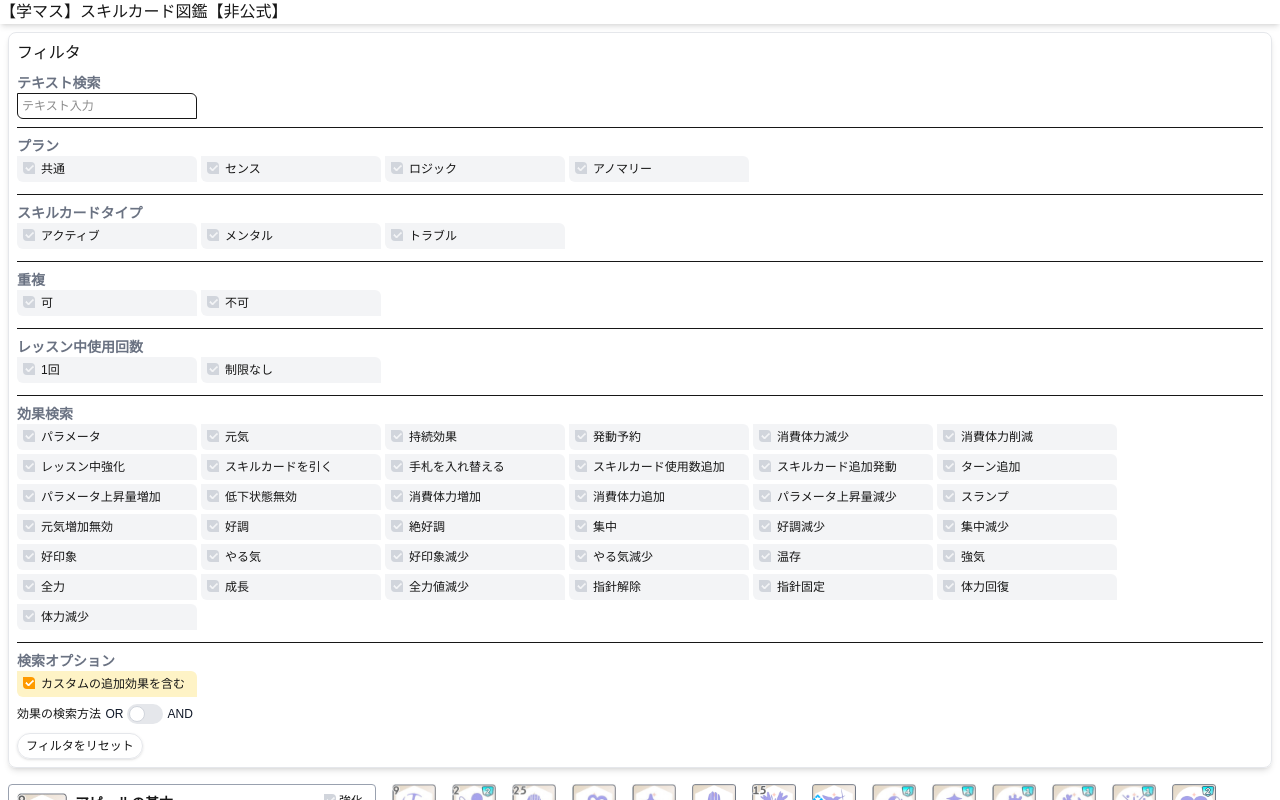
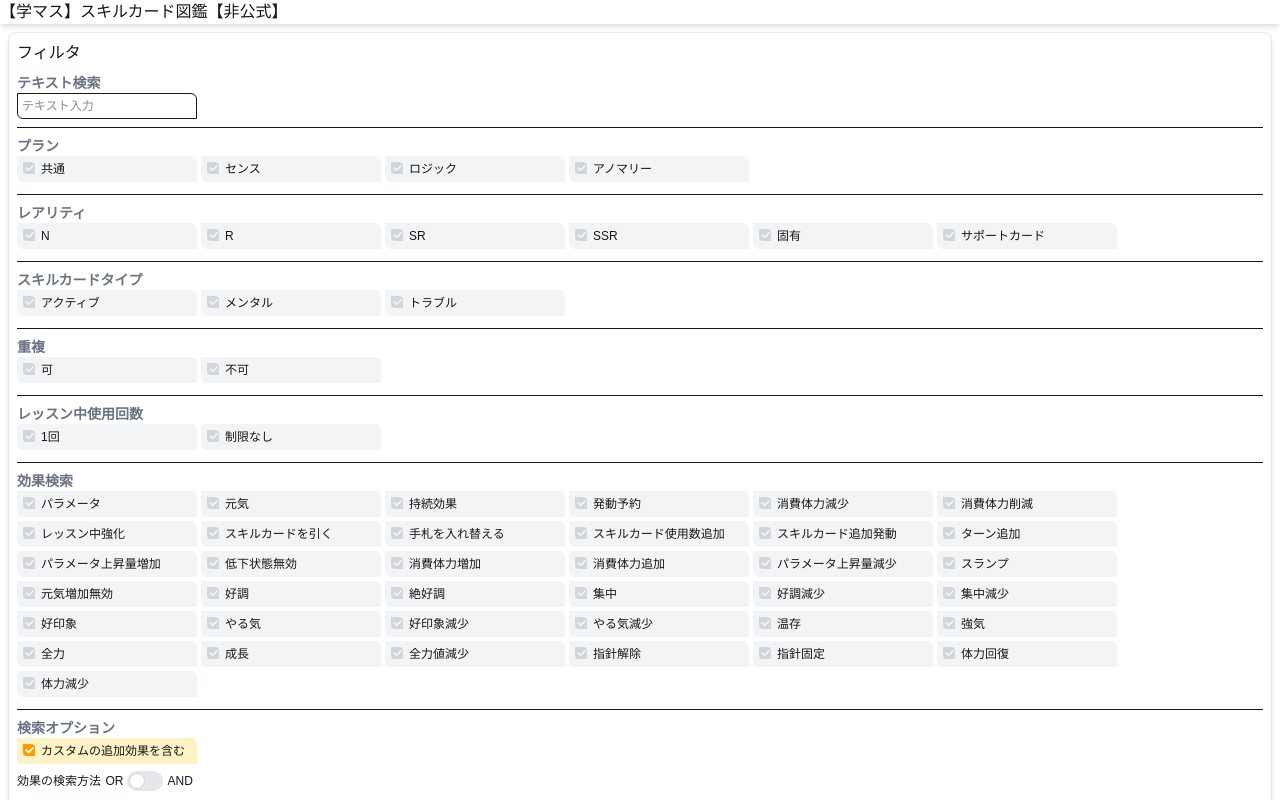
Before and after one commit to usiotiaki/gakumas_skilllist, a Next.js app: page / in a window 1280 px wide. Shown: the top 800 px of the page. Built offline with nearby package versions, Linux system fonts and the light colour scheme; a web font is replaced by a local one.

Commit message:
検索フォームにレアリティの検索を追加

```diff
--- a/app/page.tsx
+++ b/app/page.tsx
@@ -30,6 +30,16 @@ export default function Home() {
                 <label className="checklabel"><input name="plan" type="checkbox" value="S" /><span>センス</span></label>
                 <label className="checklabel"><input name="plan" type="checkbox" value="L" /><span>ロジック</span></label>
                 <label className="checklabel"><input name="plan" type="checkbox" value="A" /><span>アノマリー</span></label>
+              </div>
+              {/* レアリティ */}
+              <div className="border-b py-2">
+                <h3 className="text-sm text-gray-500 font-semibold">レアリティ</h3>
+                <label className="checklabel"><input name="rarity" type="checkbox" value="N" /><span>N</span></label>
+                <label className="checklabel"><input name="rarity" type="checkbox" value="R" /><span>R</span></label>
+                <label className="checklabel"><input name="rarity" type="checkbox" value="SR" /><span>SR</span></label>
+                <label className="checklabel"><input name="rarity" type="checkbox" value="SSR" /><span>SSR</span></label>
+                <label className="checklabel"><input name="rarity" type="checkbox" value="unique" /><span>固有</span></label>
+                <label className="checklabel"><input name="rarity" type="checkbox" value="support" /><span>サポートカード</span></label>
               </div>
               {/* スキルカードタイプ */}
               <div className="border-b py-2">
```
Also changed, not shown: app/data/skillist - datail.txt.
